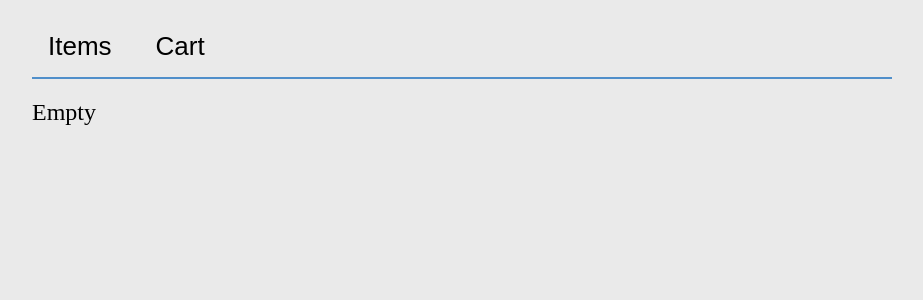
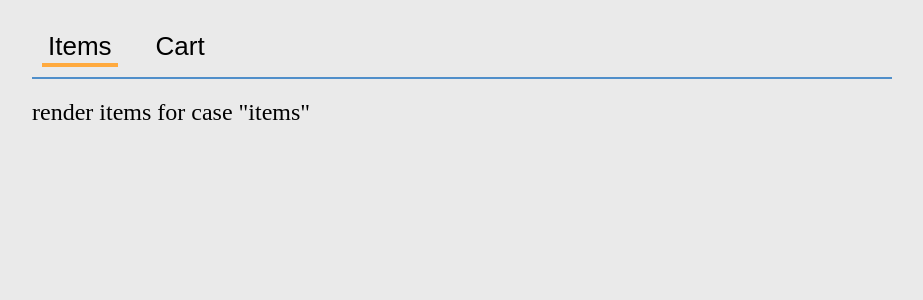
Before and after one commit to zahifarah/react-exercises, a React (Create React App) app in the folder shopping-site/: page / in a window 1280 px wide. Shown: the top 300 px of the page, without its empty margins (178-1101 px from the left). Built offline with nearby package versions, Linux system fonts and the light colour scheme.

Commit message:
Create activeTab state and link it to main components Content and Nav

```diff
--- a/shopping-site/src/App.css
+++ b/shopping-site/src/App.css
@@ -36,3 +36,11 @@
   margin: 0 20px;
   font-size: 24px;
 }
+
+.App-nav-item button:hover {
+  color: #999;
+}
+
+.App-nav-item.selected {
+  border-bottom-color: #ffaa3f;
+}
--- a/shopping-site/src/App.js
+++ b/shopping-site/src/App.js
@@ -1,14 +1,25 @@
-import React from "react"
+import React, { useState } from "react"
 import Nav from "./Nav"
 
 import "./App.css"
 
+const Content = ({ tab }) => {
+  switch (tab) {
+    default:
+    case "items":
+      return <span>render items for case "items"</span>
+    case "cart":
+      return <span>render cart for case "cart"</span>
+  }
+}
+
 const App = () => {
+  const [activeTab, setActiveTab] = useState("items")
   return (
     <div className="App">
-      <Nav />
+      <Nav activeTab={activeTab} onTabChange={setActiveTab} />
       <main className="App-content">
-        <span>Empty</span>
+        <Content tab={activeTab} />
       </main>
     </div>
   )
--- a/shopping-site/src/Nav.js
+++ b/shopping-site/src/Nav.js
@@ -1,16 +1,21 @@
 import React from "react"
 
-const Nav = () => (
+const Nav = ({ activeTab, onTabChange }) => {
+  const itemClass = (tabName) =>
+    `App-nav-item ${activeTab === tabName ? "selected" : ""}`
+
+  return (
     <nav className="App-nav">
       <ul>
-      <li className="App-nav-item">
-        <button>Items</button>
+        <li className={itemClass("items")}>
+          <button onClick={() => onTabChange("items")}>Items</button>
         </li>
-      <li className="App-nav-item">
-        <button>Cart</button>
+        <li className={itemClass("cart")}>
+          <button onClick={() => onTabChange("cart")}>Cart</button>
         </li>
       </ul>
     </nav>
   )
+}
 
 export default Nav
```
Lines whose indentation alone changed are shown as unchanged.
